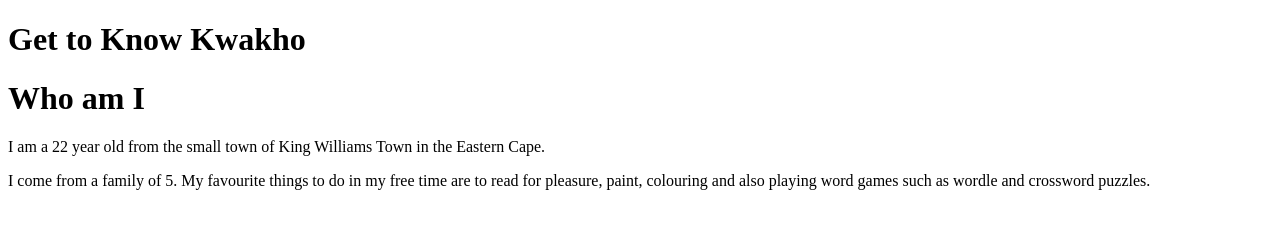
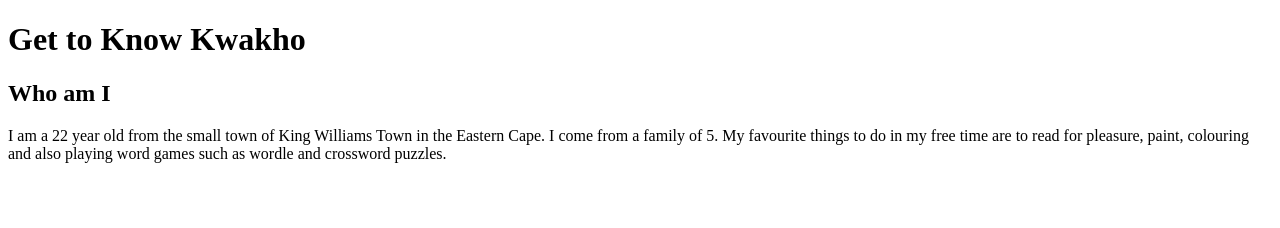
Before and after one commit to KwakhoMtiki/My-first-website, a plain HTML site: page index.html in a window 1280 px wide. Drawn offline with Linux system fonts and the light colour scheme.

Commit message:
Update html

```diff
--- a/index.html
+++ b/index.html
@@ -4,7 +4,7 @@
 <meta charset="UTF-8">
 <title>Kwakhos First Website</title>
 <h1>Get to Know Kwakho</h1>
-<h1>Who am I</h1>
-<p>I am a 22 year old from the small town of King Williams Town in the Eastern Cape.</p>
-<p>I come from a family of 5. My favourite things to do in my free time are to read for pleasure, paint, colouring and also playing word games such as wordle and crossword puzzles.</p>
+<h2>Who am I</h2>
+<p1>I am a 22 year old from the small town of King Williams Town in the Eastern Cape.</p1>
+<p2>I come from a family of 5. My favourite things to do in my free time are to read for pleasure, paint, colouring and also playing word games such as wordle and crossword puzzles.</p2>
 </html>
```
